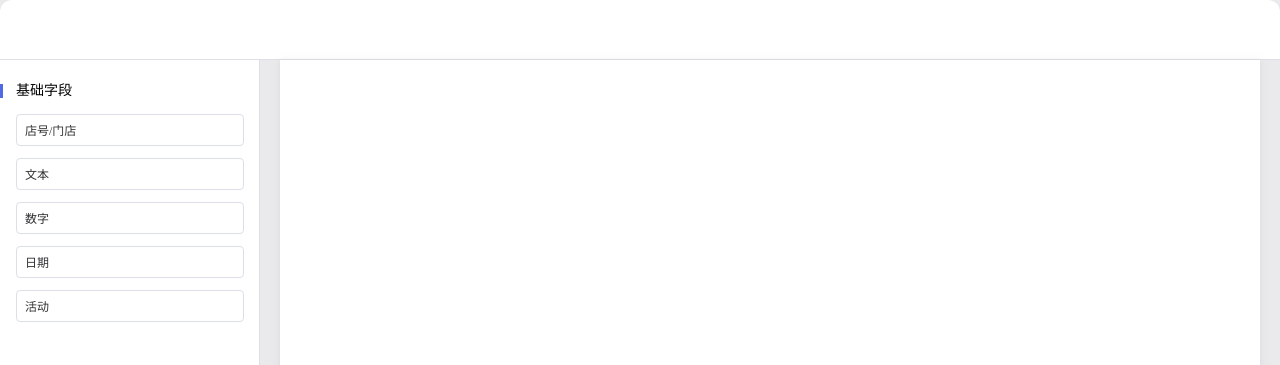
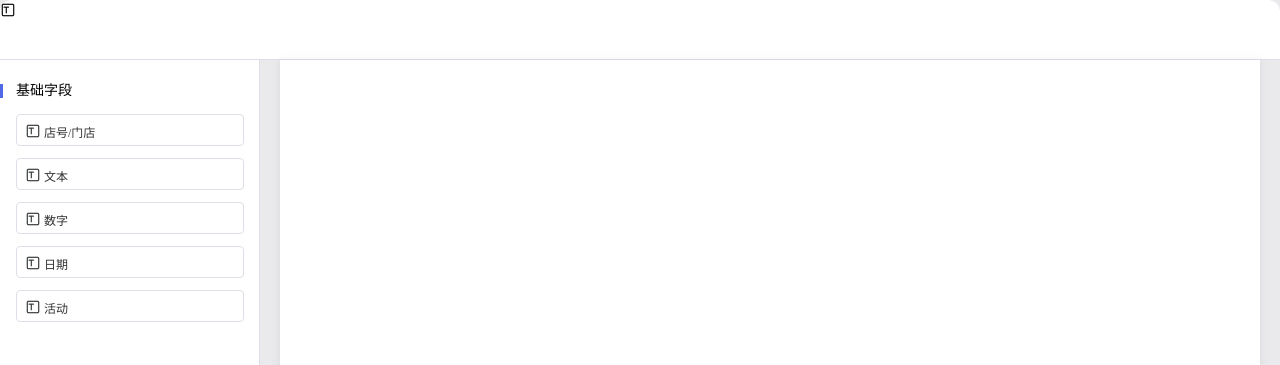
Before and after one commit to cloudtrek-cn/auto-form-core, a Vue app: page / in a window 1280 px wide. Shown: the top 365 px of the page. Built offline with nearby package versions, Linux system fonts and the light colour scheme.

Commit message:
默认属性

```diff
--- a/examples/App.vue
+++ b/examples/App.vue
@@ -5,6 +5,8 @@
 </template>
 
 <style lang="scss">
+// 全局引入icon
+@import "@/assets/font.css";
 * {
     padding: 0;
 }
--- a/examples/views/Form.vue
+++ b/examples/views/Form.vue
@@ -1,15 +1,5 @@
 <template>
     <div class="form-page">
-        <!-- <div class="nav">
-      <div class="nav-item">表单设计</div>
-      <div class="nav-item">预览表单</div>
-      <div class="nav-item">预览表格</div>
-    </div> -->
-        <!-- <nav>
-      <router-link to="/">生成配置</router-link> |
-      <router-link to="/about">预览表单</router-link>
-      <router-link to="/about">预览表格</router-link>
-    </nav> -->
         <auto-form
             :components-list="componentsList"
             :components-library="componentsLibrary"
@@ -37,7 +27,7 @@ export default class HomeView extends Vue {
             title: "基础字段",
             list: [
                 {
-                    icon: "",
+                    icon: "iconfont icon-ic_text",
                     title: "店号/门店",
                     source: "internal",
                     name: "店号/门店",
@@ -59,7 +49,7 @@ export default class HomeView extends Vue {
                     },
                 },
                 {
-                    icon: "",
+                    icon: "iconfont icon-ic_text",
                     title: "文本",
                     name: "text",
                     source: "internal",
@@ -79,21 +69,21 @@ export default class HomeView extends Vue {
                     },
                 },
                 {
-                    icon: "",
+                    icon: "iconfont icon-ic_text",
                     title: "数字",
                     name: "number",
                     source: "internal",
                     components: "Input",
                 },
                 {
-                    icon: "",
+                    icon: "iconfont icon-ic_text",
                     title: "日期",
                     name: "date",
                     source: "internal",
                     components: "Input",
                 },
                 {
-                    icon: "",
+                    icon: "iconfont icon-ic_text",
                     title: "活动",
                     name: "活动",
                     source: "internal",
@@ -105,6 +95,9 @@ export default class HomeView extends Vue {
     created() {
         // console.log(element);
     }
+    icon() {
+        //
+    }
 }
 </script>
 <style scoped>
--- a/packages/Form/src/form.vue
+++ b/packages/Form/src/form.vue
@@ -1,6 +1,8 @@
 <template>
     <div class="container">
-        <div class="nav-bar"></div>
+        <div class="nav-bar">
+            <i class="iconfont icon-ic_text"></i>
+        </div>
         <div class="main">
             <div class="left">
                 <div
@@ -9,8 +11,6 @@
                     :key="i"
                 >
                     <div class="title">基础字段</div>
-                    <!-- @end="checkMove" -->
-
                     <draggable
                         class="components-list"
                         :list="group.list"
@@ -27,6 +27,10 @@
                             v-for="(element, index) in group.list"
                             :key="index"
                         >
+                            <i
+                                v-if="element.icon"
+                                :class="`icon ${element.icon}`"
+                            ></i>
                             {{ element.title }}
                         </div>
                     </draggable>
@@ -137,46 +141,6 @@ import { Component, Vue, Prop, Watch } from "vue-property-decorator";
 import draggable from "vuedraggable";
 import { getUUID } from "~/utils/utils";
 import { Input, Checkbox } from "element-ui";
-
-interface draggableObj {
-    to: {
-        className: string;
-    };
-}
-
-interface elementItem {
-    id: string;
-    icon: string;
-    title: string;
-    source: string;
-    name: string;
-    isActive: boolean;
-    components: string;
-    placeholder: string;
-    defaultProps: {
-        [key: string]: unknown;
-    };
-    props: {
-        [key: string]: customizeAttr;
-    };
-}
-
-interface customizeAttr {
-    name: string;
-    value: unknown;
-    required?: boolean;
-}
-
-interface elAttribute {
-    title: string;
-    placeholder: string;
-    isFilter: boolean;
-    required: boolean;
-    props: {
-        [key: string]: customizeAttr;
-    };
-}
-
 @Component({
     components: {
         draggable,
@@ -188,7 +152,7 @@ export default class AutoForm extends Vue {
     @Prop({ type: Array, default: null })
     public componentsList!: Array<{
         title: string;
-        list: elementItem[];
+        list: AutoForm.elementItem[];
     }>;
     @Prop({ type: Object, default: null }) public componentsLibrary!: {
         [key: string]: Vue.VNode;
@@ -197,13 +161,13 @@ export default class AutoForm extends Vue {
         // console.log(this.componentsLibrary);
     }
     // 组件列表
-    public elements: elementItem[] = [];
+    public elements: AutoForm.elementItem[] = [];
     // 选中组件操作
     public elementsAttribute: {
-        [key: string]: elAttribute;
+        [key: string]: AutoForm.elAttribute;
     } = {};
     public activeElId = "";
-    public selectComponent(e: elementItem, index: number) {
+    public selectComponent(e: AutoForm.elementItem, index: number) {
         const isActive = this.elements[index].isActive;
         this.elements = this.elements.map((item) => {
             item.isActive = false;
@@ -215,13 +179,13 @@ export default class AutoForm extends Vue {
             : "";
     }
     // 判断当前组件是否可以拖动
-    public onMove(e: draggableObj) {
+    public onMove(e: AutoForm.draggableObj) {
         return e.to.className != "components-list";
     }
     // 复制组件, 增加组件id
-    public cloneElement(e: elementItem) {
+    public cloneElement(e: AutoForm.elementItem) {
         const id = `el-${getUUID()}`;
-        const attr: elAttribute = {
+        const attr: AutoForm.elAttribute = {
             title: e.title,
             placeholder: e.placeholder,
             isFilter: false,
@@ -238,7 +202,7 @@ export default class AutoForm extends Vue {
         };
     }
     @Watch("elements")
-    private watchForms(elements: elementItem[]) {
+    private watchForms(elements: AutoForm.elementItem[]) {
         console.log("Watch-elements");
         setTimeout(() => {
             elements.forEach((element) => {
@@ -247,12 +211,11 @@ export default class AutoForm extends Vue {
             });
         }, 0);
     }
-    private setRender(id: string, el: elementItem) {
+    private setRender(id: string, el: AutoForm.elementItem) {
         if (!document.getElementById(id)) {
             return;
         }
-        // eslint-disable-next-line @typescript-eslint/no-explicit-any
-        const render: any = this.componentsLibrary[el.components];
+        const render: AutoForm.AnyObj = this.componentsLibrary[el.components];
         let props = {
             ...(el.defaultProps ? el.defaultProps : {}),
         };
--- a/tsconfig.json
+++ b/tsconfig.json
@@ -31,5 +31,5 @@
         "tests/**/*.tsx",
         "typings/shims-vue.d.ts"
     ],
-  "exclude": ["node_modules"]
+    "exclude": ["node_modules", "packages/icon/icon.js"]
 }
```
Also changed, not shown: typings/shims-vue.d.ts (+50 -5 lines), 1 other file (tests, documents, lock files or other folders). Lines whose indentation alone changed are shown as unchanged.
